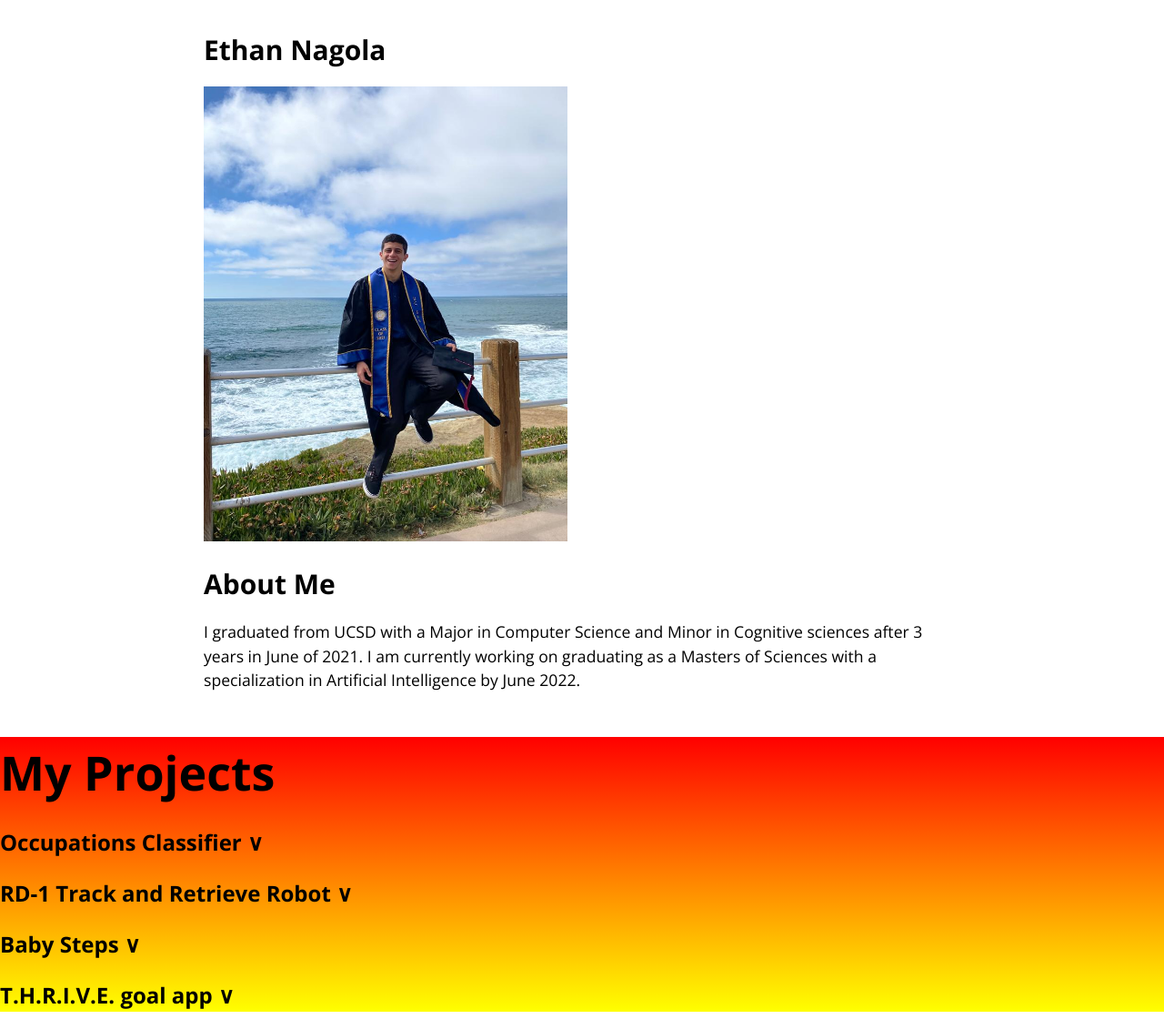
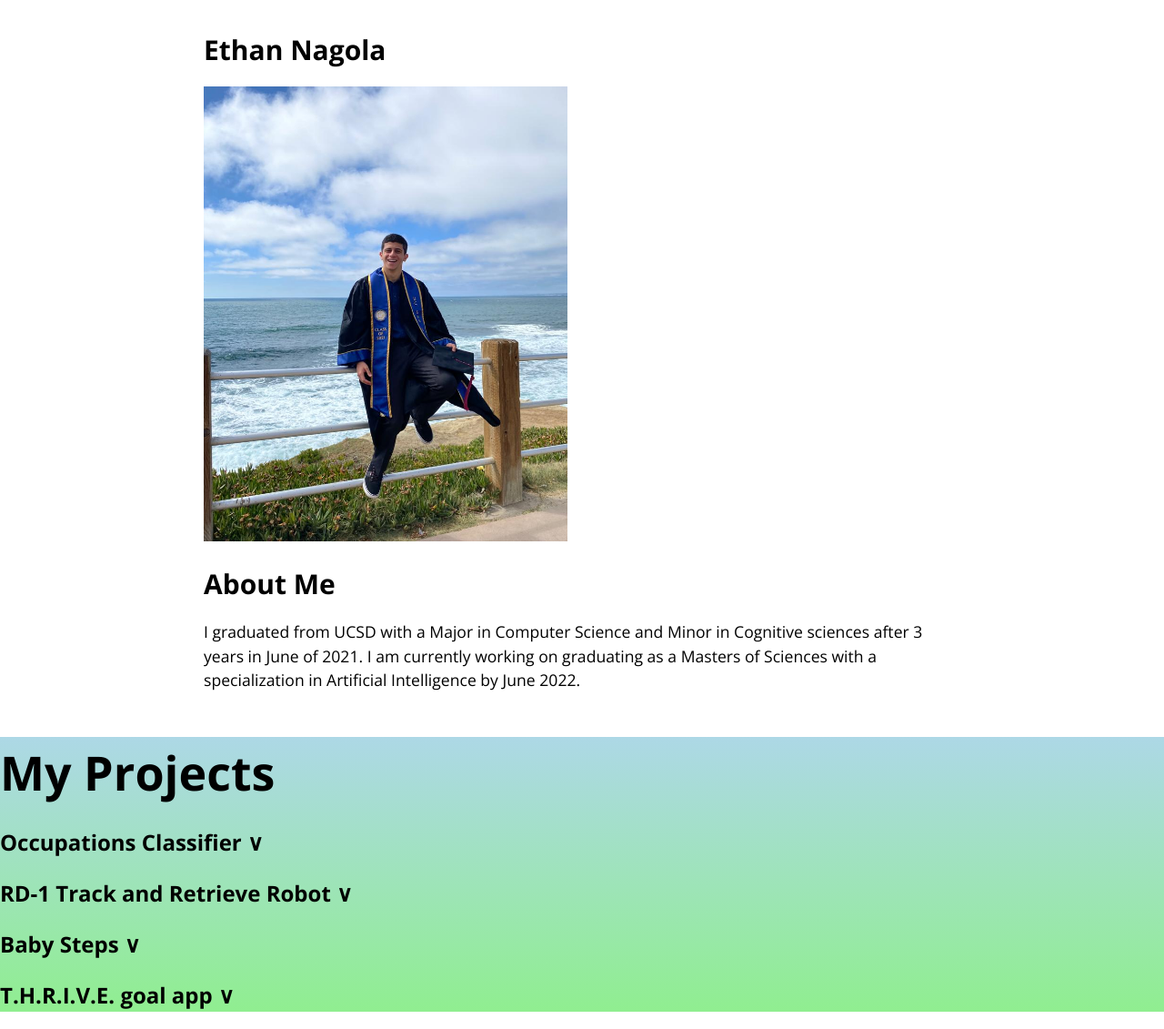
Before and after one commit to enagola/web, a Jekyll site: the page built from docs/ethan.md, in a window 1280 px wide. Shown: the whole page at 91% size. Built offline with Jekyll 4.4.1, drawn with Linux system fonts in a browser that asks for light colours.

Commit message:
Update template.html

```diff
--- a/docs/_layouts/template.html
+++ b/docs/_layouts/template.html
@@ -65,20 +65,20 @@
 
     </section>
 
-    <section style='background-image: linear-gradient(red, yellow);'>
+    <section style='background-image: linear-gradient(lightblue, lightgreen);'>
       <h1 class="project-name">My Projects</h1>
 
       <h2 onclick="toggleText()">Occupations Classifier &#9; &or;</h2>
-      <div id='demo' style='display: none;background-image: linear-gradient(red, yellow);'><p>This is the description of the project.</p> <a href="https://enagola.github.io/web/CSE203B.pdf" type="application/pdf" class="btn">Occupations Classifier</a></div>
+      <div id='demo' style='display: none;background-image: linear-gradient(lightgreen, lightblue);'><p>This is the description of the project.</p> <a href="https://enagola.github.io/web/CSE203B.pdf" type="application/pdf" class="btn">Occupations Classifier</a></div>
 
       <h2 onclick="toggleText2()">RD-1 Track and Retrieve Robot &#9; &or;</h2>
-      <div id='demo2' style='display: none;background-image: linear-gradient(red, yellow);'><p>This is the description of the project.</p> <a href="https://enagola.github.io/web/Final_report_cse145.pdf" class="btn">RD-1 Track and Retrieve Robot</a></div>
+      <div id='demo2' style='display: none;background-image: linear-gradient(lightgreen, lightblue);'><p>This is the description of the project.</p> <a href="https://enagola.github.io/web/Final_report_cse145.pdf" class="btn">RD-1 Track and Retrieve Robot</a></div>
 
       <h2 onclick="toggleText3()">Baby Steps &#9; &or;</h2>
-      <div id='demo3' style='display: none;background-image: linear-gradient(red, yellow);'><p>This is the description of the project.</p> <a href="https://www.youtube.com/watch?v=W8iOpEHBDII&ab_channel=EthanNagola" class="btn">Baby Steps</a></div>
+      <div id='demo3' style='display: none;background-image: linear-gradient(lightgreen, lightblue);'><p>This is the description of the project.</p> <a href="https://www.youtube.com/watch?v=W8iOpEHBDII&ab_channel=EthanNagola" class="btn">Baby Steps</a></div>
 
       <h2 onclick="toggleText4()">T.H.R.I.V.E. goal app &#9; &or;</h2>
-      <div id='demo4' style='display: none;background-image: linear-gradient(red, yellow);'><p>This is the description of the project.</p> <a href="https://youtu.be/BbzbG_M_1v0?t=199" class="btn">T.H.R.I.V.E. goal app</a></div>
+      <div id='demo4' style='display: none;background-image: linear-gradient(lightgreen, lightblue);'><p>This is the description of the project.</p> <a href="https://youtu.be/BbzbG_M_1v0?t=199" class="btn">T.H.R.I.V.E. goal app</a></div>
 
     </section>
 
```
